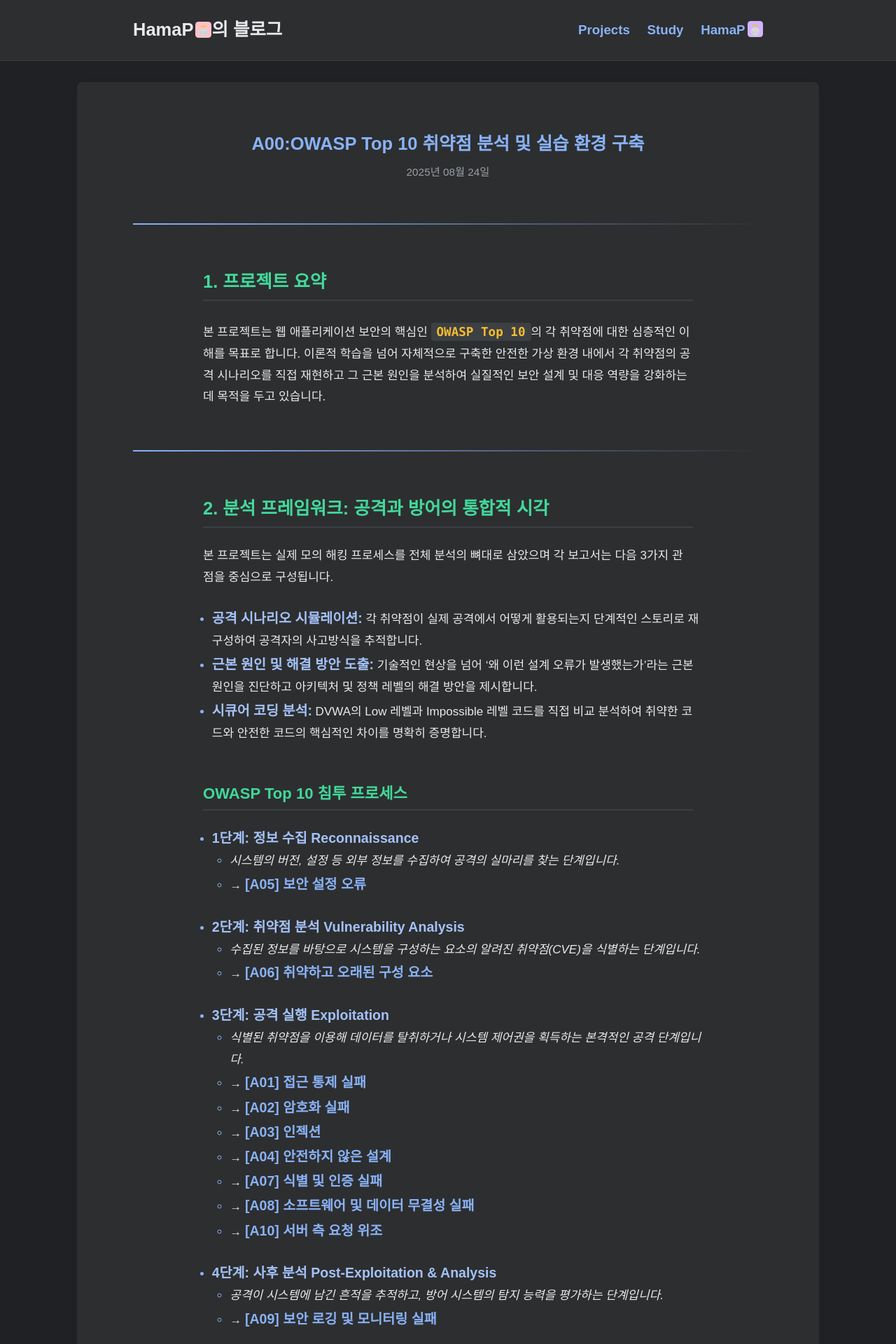
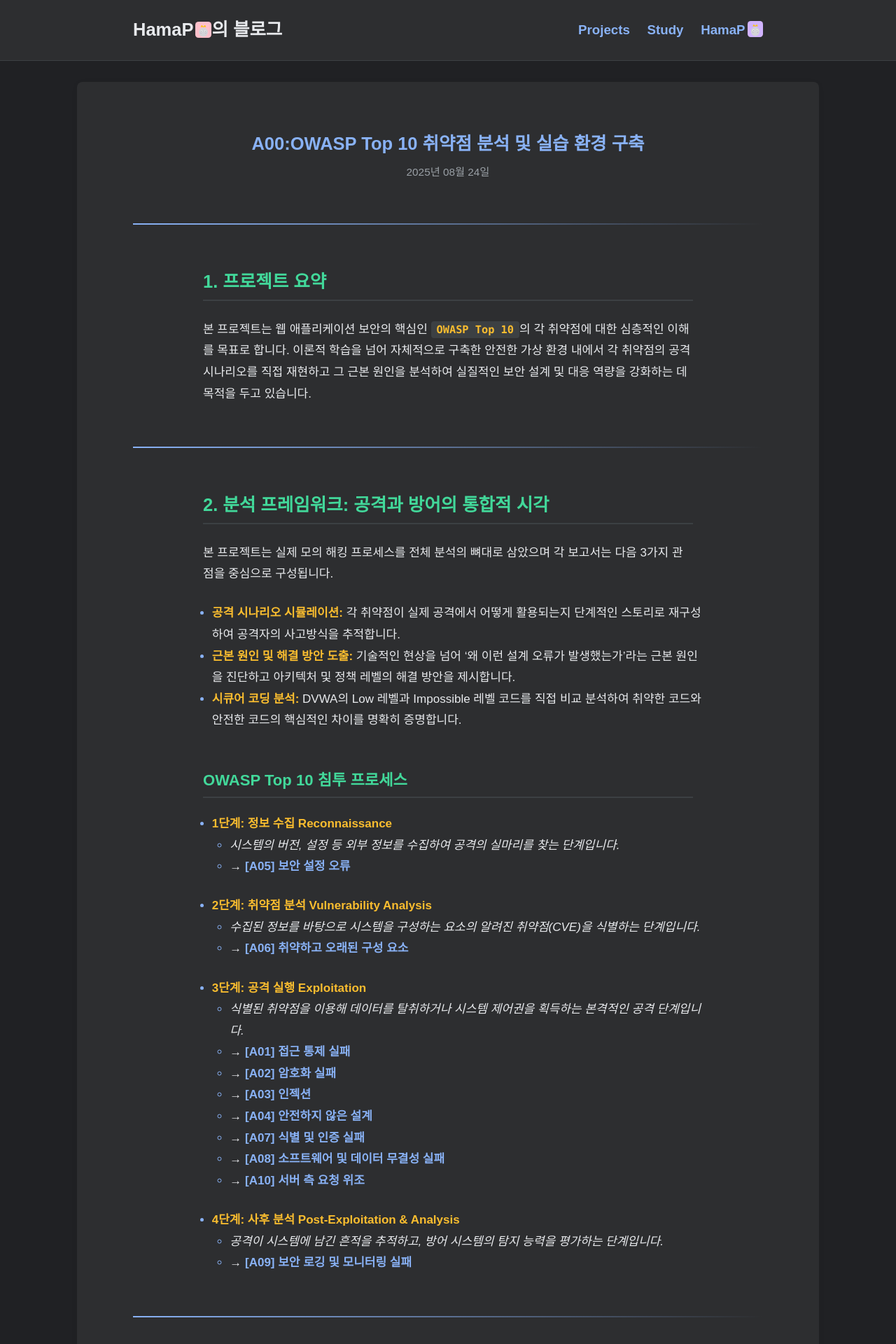
Before and after one commit to HamaP0/HamaP0.github.io, a Jekyll site: the page built from _posts/OWASP Top 10/2025-08-24-A00_Practice Environment.md, in a window 1280 px wide. Shown: the top 1920 px of the page at 70% size. Built offline with Jekyll 4.4.1, drawn with Linux system fonts in a browser that asks for light colours; some web fonts are replaced.

Commit message:
Update style.scss

```diff
--- a/assets/css/style.scss
+++ b/assets/css/style.scss
@@ -210,11 +210,13 @@
   font-weight: 600; /* 폰트 굵기 명시 */
 }
 
-/* --- 소주제 (Part 1... 등): 2pt 증가 및 밝은 하늘색 적용 (일반 강조 규칙을 덮어씀) --- */
-.post-content p > strong:first-child,
-.post-content ul > li > strong:first-child {
+/* --- 소주제 (***text***): 2pt 증가 및 밝은 하늘색 적용 --- */
+/* Markdown에서 ***text***는 <strong><em>text</em></strong>로 변환됩니다. */
+.post-content strong > em,
+.post-content em > strong {
   font-size: 1.15em;
   color: var(--minor-topic-color);
+  font-style: normal; /* 이탤릭체 제거 */
 }
 
 /* --- 인라인 코드 `code` 블록 스타일링 --- */
```
